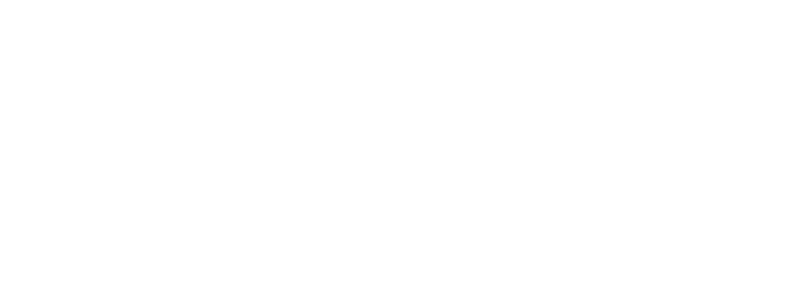
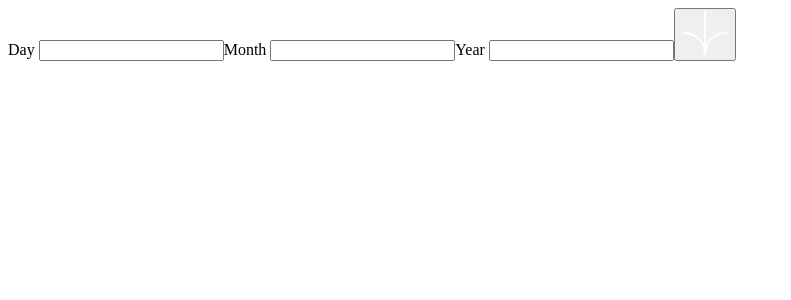
Before and after one commit to im-victor-mendez/age_calculator, a React (Vite) app: page / in a window 1280 px wide. Shown: the top 300 px of the page, without its empty margins (0-791 px from the left). Built offline with nearby package versions, Linux system fonts and the light colour scheme.

Commit message:
ci: Implemented main structure and state

```diff
--- a/src/App.tsx
+++ b/src/App.tsx
@@ -1,5 +1,61 @@
+import { ReactComponent as ArrowIcon } from '@/assets/svg/icon-arrow.svg'
+import { useState } from 'react'
+
+type InputDate = {
+	day: number
+	month: number
+	year: number
+}
+
 function App() {
-	return <></>
+	const [date, setDate] = useState<InputDate>()
+
+	function handleInput(event: { target: { value: string; name: string } }) {
+		const value = event.target.value
+		const name = event.target.name
+		setDate({ ...date, [name]: parseInt(value) } as InputDate)
+	}
+
+	function calculate(event: { preventDefault: () => void }) {
+		event.preventDefault()
+	}
+
+	return (
+		<>
+			<main id="calculator" className="card">
+				<form id="inputs" onSubmit={calculate}>
+					<label className="label">
+						Day{' '}
+						<input
+							className="input"
+							type="number"
+							name="day"
+							id="day"
+							onChange={handleInput}
+						/>
+					</label>
+					<label className="label">
+						Month{' '}
+						<input
+							type="number"
+							name="month"
+							id="month"
+							onChange={handleInput}
+						/>
+					</label>
+					<label className="label">
+						Year{' '}
+						<input type="number" name="year" id="year" onChange={handleInput} />
+					</label>
+					<button type="submit" className="button">
+						<ArrowIcon />
+					</button>
+				</form>
+				<div className="divider"></div>
+				<article id="results"></article>
+			</main>
+		</>
+	)
 }
 
 export default App
```
